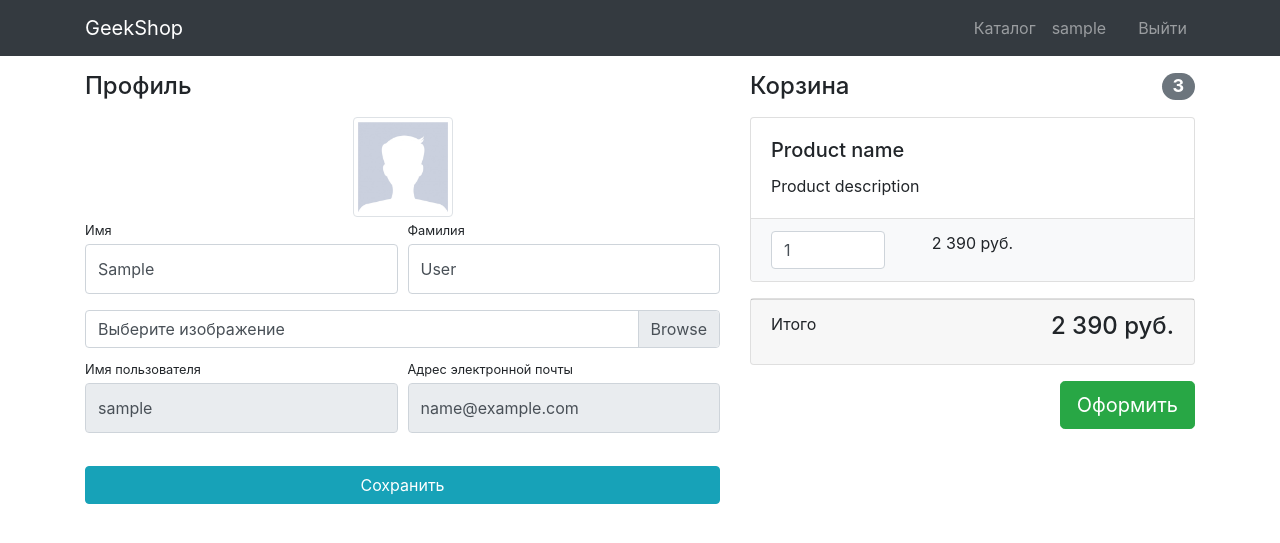
After one commit to AlexandrZhitkov/MyDjangoProject, a Django app: page /users/profile/ in a window 1280 px wide. The commit adds this page. Shown: the top 543 px of the page. Run offline with Django 3.2, Linux system fonts and the light colour scheme; the visitor is signed in with stand-in values (Sample User, id 1); some libraries are stand-ins or nearby versions.

Commit message:
ADD FILES

```diff
--- a/products/templates/products/base.html
+++ b/products/templates/products/base.html
@@ -37,7 +37,7 @@
                 </li>
                 {% if user.is_authenticated %}
                     <li class="nav-item">
-                    <a class="nav-link" href="auth/profile.html">Житков А.
+                    <a class="nav-link" href="{% url 'users:profile' %}"> {{ user.username }}
                         <i class="fas fa-user-circle"></i>
                     </a>
                 </li>
--- a/users/forms.py
+++ b/users/forms.py
@@ -1,5 +1,5 @@
 from django import forms
-from django.contrib.auth.forms import AuthenticationForm, UserCreationForm
+from django.contrib.auth.forms import AuthenticationForm, UserCreationForm, UserChangeForm
 
 from users.models import User
 
@@ -32,3 +32,14 @@ class UserRegistrationForm(UserCreationForm):
     class Meta:
         model = User
         fields = ('username', 'email', 'first_name', 'last_name', 'password1', 'password2')
+
+class UserProfileForm(UserChangeForm):
+    first_name = forms.CharField(widget=forms.TextInput(attrs={'class': 'form-control py-4'}))
+    last_name = forms.CharField(widget=forms.TextInput(attrs={'class': 'form-control py-4'}))
+    image = forms.ImageField(widget=forms.FileInput(attrs={'class': 'custom-file-input'}), required=False)
+    username = forms.CharField(widget=forms.TextInput(attrs={'class': 'form-control py-4', 'readonly': True}))
+    email = forms.CharField(widget=forms.EmailInput(attrs={'class': 'form-control py-4', 'readonly': True}))
+
+    class Meta:
+        model = User
+        fields = ('username', 'email', 'first_name', 'last_name', 'image')
--- /dev/null
+++ b/users/templates/users/profile.html
@@ -0,0 +1,98 @@
+{% extends 'products/base.html' %}
+{% load static %}
+
+{% block css %}
+    <link href="{% static 'css/profile.css' %}" rel="stylesheet">
+{% endblock %}
+
+{% block content %}
+    <div class="container">
+    <div class="row">
+        <div class="col-lg-7">
+            <h4 class="mt-3 mb-3">Профиль</h4>
+            <div class="col-lg-12 text-center">
+                <img width="100" height="100"
+                     src="{% if user.image %} {{ user.image.url }} {% else %} {% static 'vendor/img/users/default_avatar.jpg' %} {% endif %}"
+                     class="img-thumbnail">
+            </div>
+            <form action="{% url 'users:profile' %}" method="post" enctype="multipart/form-data">
+                {% csrf_token %}
+                 <div class="form-row">
+                        <div class="col-lg-6">
+                            <div class="form-group">
+                                <label class="small mb-1" for="{{ form.first_name.id_for_label }}">Имя</label>
+                                {{ form.first_name }}
+                            </div>
+                        </div>
+                        <div class="col-lg-6">
+                            <div class="form-group">
+                                <label class="small mb-1" for="{{ form.last_name.id_for_label }}">Фамилия</label>
+                                {{ form.last_name }}
+                            </div>
+                    </div>
+                </div>
+                <div class="form-row mb-2">
+                        <div class="col-lg-12">
+                            <div class="custom-file">
+                                {{ form.image }}
+                                <label class="custom-file-label" for="{{ form.image.id_for_label }}">Выберите
+                                    изображение</label>
+                            </div>
+                        </div>
+                </div>
+                <div class="form-row">
+                        <div class="col-lg-6">
+                            <label class="small mb-1" for="{{ form.username.id_for_label }}">Имя пользователя</label>
+                            {{ form.username }}
+                        </div>
+                        <div class="col-lg-6">
+                            <label class="small mb-1" for="{{ form.email.id_for_label }}">Адрес электронной
+                                почты</label>
+                            {{ form.email }}
+                        </div>
+                    </div>
+                <div class="form-row">
+                    <div class="col-lg-12" style="margin-top: 33px;">
+                        <input class="btn btn-info btn-block" type="submit" value="Сохранить">
+                    </div>
+                </div>
+            </form>
+        </div>
+        <div class="col-lg-5">
+            <h4 class="mt-3 mb-3 d-flex justify-content-between align-items-center mb-3">
+                Корзина <span class="badge badge-secondary badge-pill">3</span>
+            </h4>
+            <div class="card mb-3">
+                <div class="card-body">
+                    <h5 class="card-title">Product name</h5>
+                    <p class="card-text">Product description</p>
+                </div>
+                <ul class="list-group list-group-flush">
+                    <li class="list-group-item bg-light">
+                        <div class="row text-center">
+                            <div class="col-lg-4">
+                                <input name="basketID" type="number" class="form-control"
+                                       value="1" min="0">
+                            </div>
+                            <div class="col-lg-4">2 390 руб.</div>
+                            <div class="col-lg-4">
+                                <a href="#">
+                                    <i class="fas fa-trash"></i>
+                                </a>
+                            </div>
+                        </div>
+                    </li>
+                </ul>
+            </div>
+            <div class="card mb-3">
+                <div class="card-footer">
+                    <p class="float-left">Итого</p>
+                    <h4 class="float-right">2 390 руб.</h4>
+                </div>
+            </div>
+            <button type="button" class="btn btn-success btn-lg float-right">Оформить</button>
+            </div>
+     </div>
+    </div>
+
+{% endblock %}
--- a/users/urls.py
+++ b/users/urls.py
@@ -1,11 +1,13 @@
 from django.urls import path
 
-from users.views import login, registration, logout
+from users.views import login, registration, profile, logout
 
 app_name = 'users'
 
 urlpatterns = [
     path('login/', login, name='login'),
     path('registration/', registration, name='registration'),
+    path('profile/', profile, name='profile'),
     path('logout/', logout, name='logout'),
+
 ]
--- a/users/views.py
+++ b/users/views.py
@@ -1,8 +1,9 @@
 from django.shortcuts import render, HttpResponseRedirect
 from django.urls import reverse
 from django.contrib import auth
+from django.contrib import messages
 
-from users.forms import UserLoginForm, UserRegistrationForm
+from users.forms import UserLoginForm, UserRegistrationForm, UserProfileForm
 # Create your views here.
 
 def login(request):
@@ -15,8 +16,6 @@ def login(request):
             if user and user.is_active:
                 auth.login(request, user)
                 return HttpResponseRedirect(reverse('index'))
-            else:
-                print(form.errors)
     else:
         form = UserLoginForm()
 
@@ -28,14 +27,25 @@ def registration(request):
         form = UserRegistrationForm(data=request.POST)
         if form.is_valid():
             form.save()
+            messages.success(request, 'Вы успешно зарегестрировались!')
             return HttpResponseRedirect(reverse('users:login'))
-        else:
-            print(form.errors)
     else:
         form = UserRegistrationForm()
     context = {'tittle': 'GeekShop - Регистрация', 'form': form}
     return render(request, 'users/registration.html', context)
 
+def profile(request):
+    if request.method == 'POST':
+        form = UserProfileForm(instance=request.user, files=request.FILES, data=request.POST)
+        if form.is_valid():
+            form.save()
+            return HttpResponseRedirect(reverse('users:profile'))
+    else:
+        form = UserProfileForm(instance=request.user)
+    context = {'title': 'GeekShop - Профиль', 'form': form}
+    return render(request, 'users/profile.html', context)
+
+
 def logout(request):
     auth.logout(request)
     return HttpResponseRedirect(reverse('index'))
```
Also changed, not shown: users/templates/users/login.html (+13 -2 lines), djangoProject/urls.py (line endings or trailing spaces).
